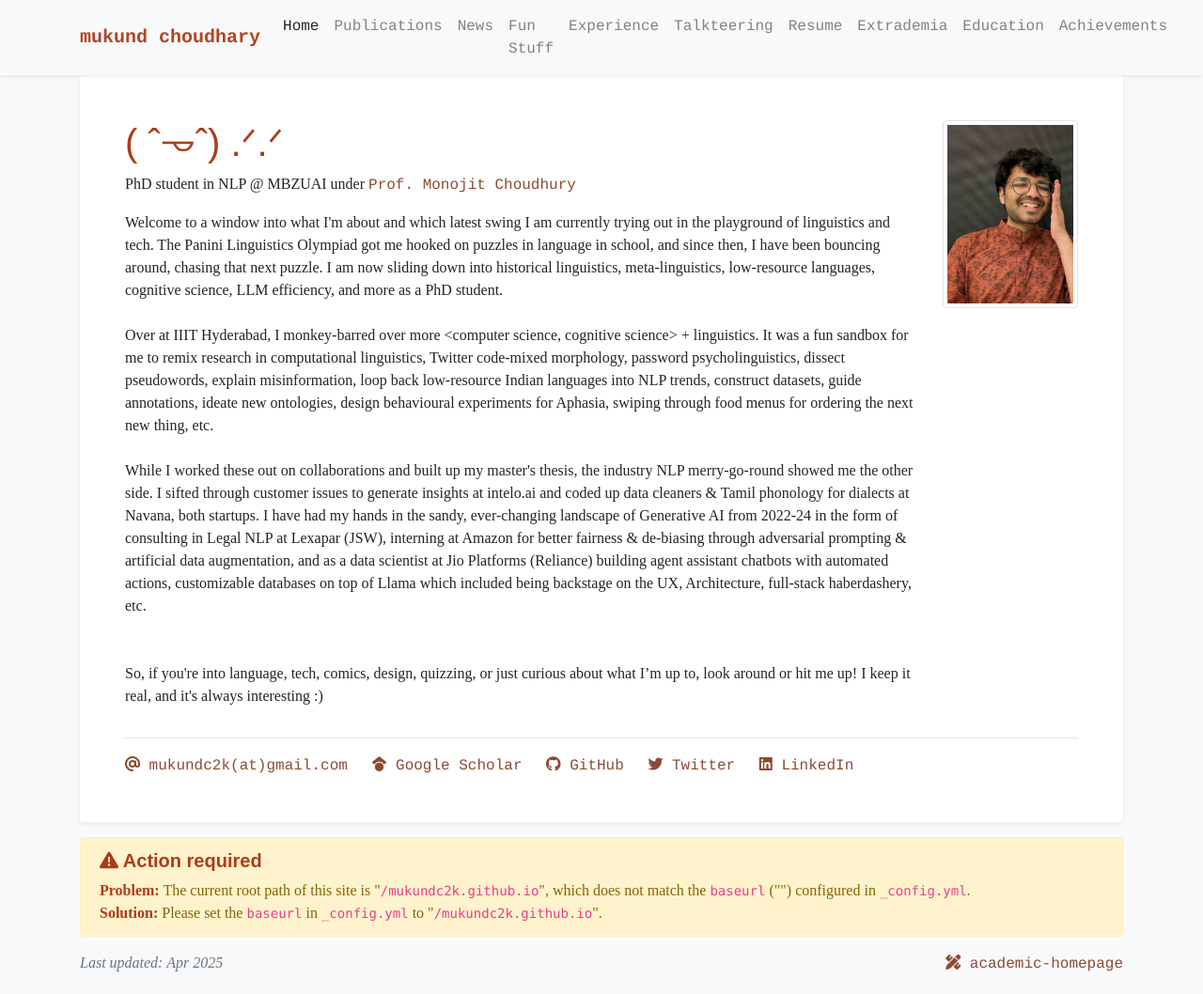
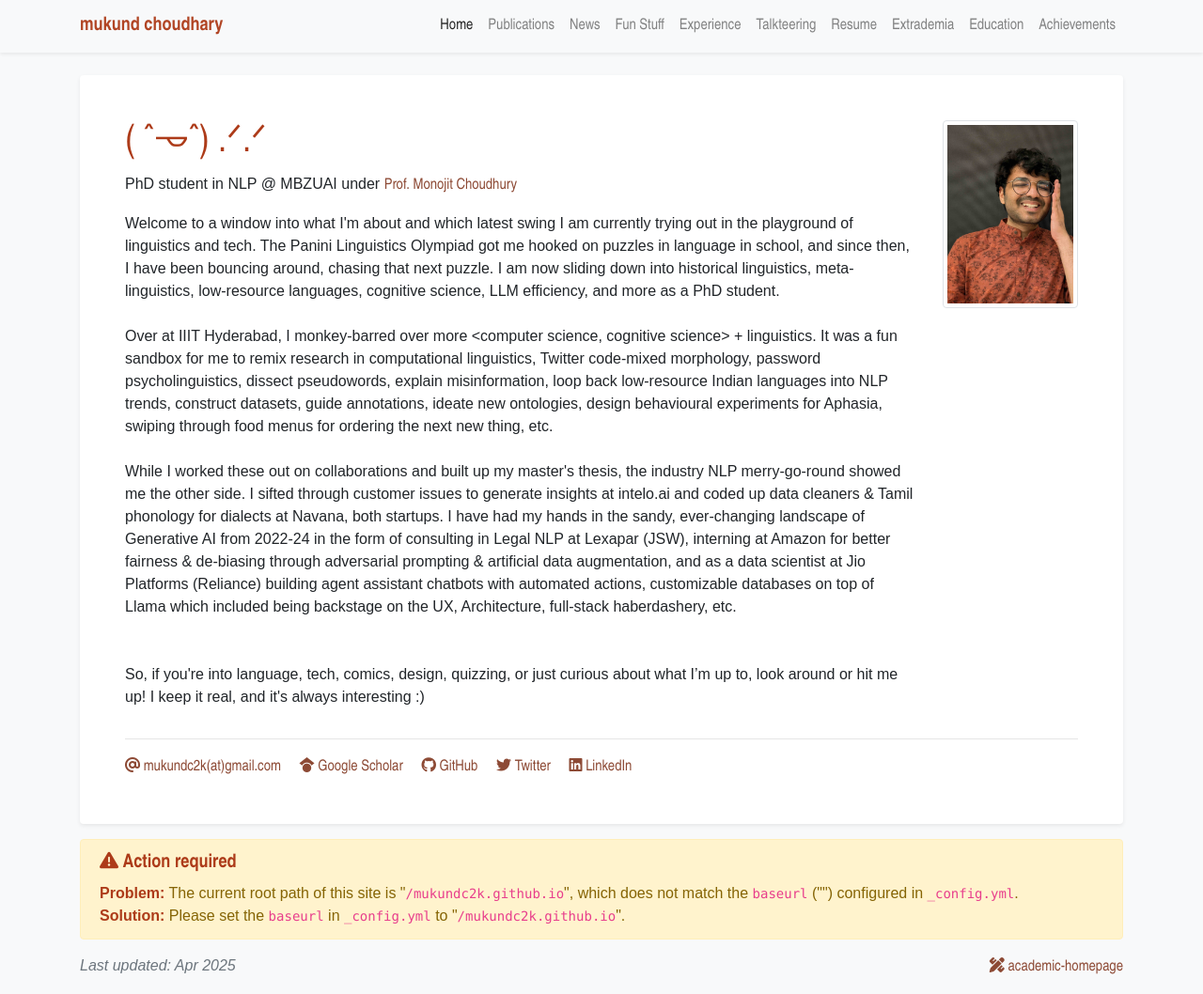
Before and after one commit to mukundc2k/mukundc2k.github.io, a Jekyll site: the page built from index.html, in a window 1280 px wide and 1058 px high. Shown: the whole window at 94% size. Built offline with Jekyll 4.4.1, drawn with Linux system fonts in a browser that asks for light colours; a style sheet for code colours, icons or effects is not loaded.

Commit message:
Update global.css

```diff
--- a/assets/css/global.css
+++ b/assets/css/global.css
@@ -1,14 +1,14 @@
 @charset "utf-8";
 body {
 /*     font-family: "Lato", sans-serif; */
-    font-family: 'Poppins';
+    font-family: 'Poppins', sans-serif;
     font-weight: 400;
     padding-top: 5.0rem;
 }
 
 h1, h2, h3, h4, h5, h6,
 .h1, .h2, .h3, .h4, .h5, .h6 {
-    font-family: 'Century Gothic', Arial, sans-serif;
+    font-family: 'Arial Narrow', Arial, sans-serif;
     font-weight: 700;
     color: #AD3B19;
 }
@@ -23,13 +23,13 @@ h1, h2, h3, h4, h5, h6,
 }
 
 .navbar {
-    font-family: 'Century Gothic', Arial, sans-serif;
+    font-family: 'Arial Narrow', Arial, sans-serif;
     opacity: 0.95;
     color: #AD3B19;
 }
 
 a {
-    font-family: 'Courier', mono;
+    font-family: 'Arial Narrow', Arial, sans-serif;
     color: #8D4A35;
 }
 
```
